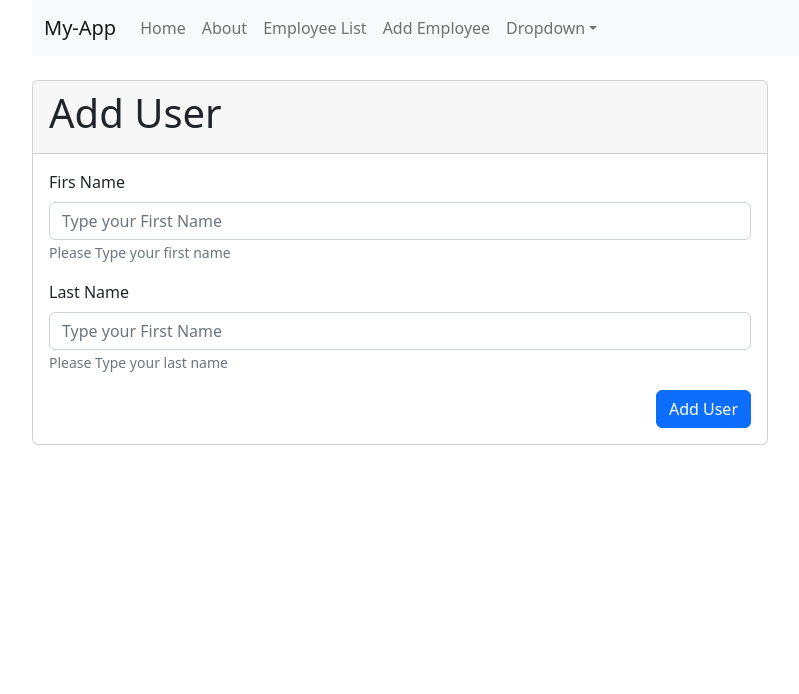
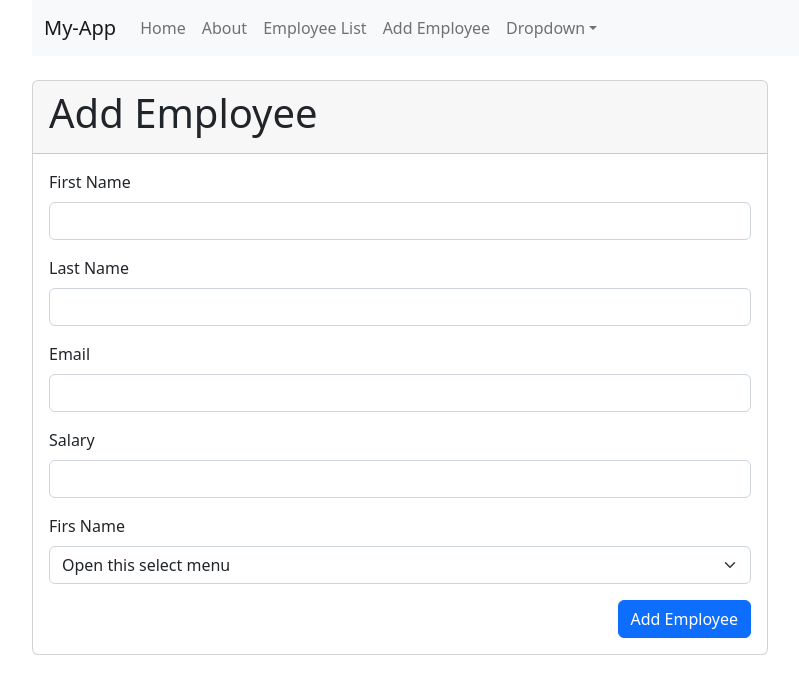
Before and after one commit to fatihdlm/hr-frontend, a React (Create React App) app: page /addEmployee in a window 1280 px wide. Shown: the top 694 px of the page, without its empty margins (50-849 px from the left). Built offline with nearby package versions, Linux system fonts and the light colour scheme.

Commit message:
Add Employee Form Created

```diff
--- a/src/components/api/restApi.js
+++ b/src/components/api/restApi.js
@@ -1,6 +1,7 @@
 import axios from 'axios';
 
 const EMPLOYEE_API_REST_URL = "/employees";
+const EMPLOYEE_ADD_API_REST_URL = "/addEmployee";
 
 
 
@@ -10,6 +11,6 @@ export const getEmployes = () => {
 
 
 //for posting
-//export const saveEmployee = (body) => {
-//    return axios.pots(BOOK_API_REST_URL,body);
-//};
+export const saveEmployee = (body) => {
+   return axios.pots(EMPLOYEE_ADD_API_REST_URL,body);
+};
--- a/src/components/employee/AddEmployee.js
+++ b/src/components/employee/AddEmployee.js
@@ -1,4 +1,4 @@
-import React, { useEffect, useState} from 'react'
+import React, { useEffect, useState } from 'react'
 import Navigation from '../navigation/Navigation'
 import Container from 'react-bootstrap/Container';
 import Row from 'react-bootstrap/Row';
@@ -6,68 +6,23 @@ import Col from 'react-bootstrap/Col';
 import Form from 'react-bootstrap/Form'
 import Button from 'react-bootstrap/Button';
 import Card from 'react-bootstrap/Card';
+import { saveEmployee } from '../api/restApi';
 
 const AddEmployee = () => {
 
-    const [firstName,setFirstName]=useState("");
-    const [lastName,setLastName]=useState("");
+    const [employee, setEployee] = useState("");
 
 
-
-    function handleSubmit(e){
+    function handleSubmit(e) {
 
         e.preventDefault();
-        fetch('http://localhost:8080/users',
-        { method: "POST",
-          headers:{
-           "Content-Type":"application/json"
-          },
-          body: JSON.stringify({
-           firstName:firstName,
-           lastName:lastName
-          }),
+        saveEmployee(employee)
+            .then((res) => {
+                res.json();
+                alert("User Added successfully");
             })
-        .then((res)=>{
-            res.json();
-           // setFirstName("");
-           // setLastName("");
-            alert("User Added successfully");
-            const timeout = setTimeout(() => {
-                // 👇️ redirects to an external URL
-                window.location.replace('/users');
-              }, 3);
+            .catch((err) => console.log(err))
 
-              //return () => clearTimeout(timeout);
-        })
-        .catch((err)=>console.log(err))
-
-    }
-
-    function save(e) {
-        console.log(e);
-        alert(e+"\n"+firstName+"\n "+lastName)
-        // Prevent the browser from reloading the page
-        e.preventDefault();
-        // Read the form data
-        const form = e.target;
-        const formData = new FormData(form);
-        console.log(form.method);
-        // You can pass formData as a fetch body directly:
-        fetch('http://localhost:8080/users', { method: form.method, body: formData, dataType:'json' });
-        // You can generate a URL out of it, as the browser does by default:
-        console.log(new URLSearchParams(formData).toString());
-        // You can work with it as a plain object.
-        const formJson = Object.fromEntries(formData.entries());
-        console.log(formJson); // (!) This doesn't include multiple select values
-        // Or you can get an array of name-value pairs.
-        console.log([...formData.entries()]);
-      }
-
-      function keyHandler(event){
-        alert(typeof event.target.value+" "+event.target.value)
-        if(typeof event.target.value===Number){
-            alert("this is a number")
-        }
     }
 
 
@@ -77,48 +32,61 @@ const AddEmployee = () => {
         <Container>
 
             <Navigation />
-          <br/>
+            <br />
             <Row>
                 <Col xs={12} md={8}>
                     <Card>
-                    <Card.Header><h1>Add User</h1></Card.Header>
+                        <Card.Header><h1>Add Employee</h1></Card.Header>
                         <Card.Body>
                             <Form method='POST' onSubmit={handleSubmit}>
                                 <Form.Group className="mb-3" controlId="formBasicFirstName">
-                            <Form.Label>Firs Name</Form.Label>
+                                    <Form.Label>First Name</Form.Label>
                                     <Form.Control
-                            type="number"
-                            placeholder="Type your First Name"
+                                        type="input"
                                         name='firstName'
-                            value={firstName}
-                            onKeyDown={(event)=>keyHandler(event)}
-                            onKeyUp={(event)=>keyHandler(event)}
-                            onKeyRelease={(event)=>keyHandler(event)}
-                            onChange={(event)=>{
-                                setFirstName(event.target.value)
-                            }}
+                                        value={employee.firstName}
                                     />
-                            <Form.Text className="text-muted">
-                                Please Type your first name
-                            </Form.Text>
                                 </Form.Group>
                                 <Form.Group className="mb-3" controlId="formBasicLastName">
                                     <Form.Label>Last Name</Form.Label>
                                     <Form.Control
                                         type="input"
-                            placeholder="Type your First Name"
                                         name='lastName'
-                            value={lastName}
-                            onChange={(event)=>{
-                                setLastName(event.target.value)
-                            }}
+                                        value={employee.lastName}
                                     />
-                            <Form.Text className="text-muted">
-                                Please Type your last name
-                            </Form.Text>
+                                </Form.Group>
+
+                                <Form.Group className="mb-3" controlId="formBasicFirstName">
+                                    <Form.Label>Email</Form.Label>
+                                    <Form.Control
+                                        type="email"
+                                        name='firstName'
+                                        value={employee.firstName}
+                                    />
+                                </Form.Group>
+
+
+                                <Form.Group className="mb-3" controlId="formBasicFirstName">
+                                    <Form.Label>Salary</Form.Label>
+                                    <Form.Control
+                                        type="number"
+                                        name='firstName'
+                                        value={employee.firstName}
+                                    />
+                                </Form.Group>
+
+                                <Form.Group className="mb-3" controlId="formBasicFirstName">
+                                    <Form.Label>Firs Name</Form.Label>
+                                    <Form.Select aria-label="Default select example">
+                                        <option>Open this select menu</option>
+                                        <option value="1">One</option>
+                                        <option value="2">Two</option>
+                                        <option value="3">Three</option>
+                                    </Form.Select>
+
                                 </Form.Group>
                                 <Button variant="primary" type="submit" className='float-end'>
-                            Add User
+                                    Add Employee
                                 </Button>
                             </Form>
                         </Card.Body>
--- a/src/components/pages/About.js
+++ b/src/components/pages/About.js
@@ -1,34 +1,17 @@
 import React from 'react'
 import Navigation from '../navigation/Navigation'
-import Table from 'react-bootstrap/esm/Table'
-import Row from 'react-bootstrap/esm/Row'
-import Col from 'react-bootstrap/esm/Col'
+import UnderConstruction from '../underConstruction/UnderConstruction'
 import Container from 'react-bootstrap/esm/Container'
 
 const About = () => {
-  return (
+    return (
+        <Container>
+            <Navigation />
+            <h2>About Page</h2>
+            <UnderConstruction />
+        </Container>
 
-    <Container>
-
-    <Navigation />
-    <h1>About</h1>
-    <Row>
-        <Col xs={12} md={8}>
-            <Table striped bordered hover>
-                <thead>
-                    <tr>
-                        <th>First Name</th>
-                    </tr>
-                </thead>
-                <tbody>
-                   <tr><td>test</td></tr>
-                </tbody>
-            </Table>
-        </Col>
-    </Row>
-</Container>
-
-  )
+    )
 }
 
 export default About
--- a/src/components/pages/Home.js
+++ b/src/components/pages/Home.js
@@ -1,17 +1,15 @@
 import React from 'react'
 import Navigation from '../navigation/Navigation'
-import Table from 'react-bootstrap/esm/Table'
-import Row from 'react-bootstrap/esm/Row'
-import Col from 'react-bootstrap/esm/Col'
 import Container from 'react-bootstrap/esm/Container'
+import UnderConstruction from '../underConstruction/UnderConstruction'
 const Home = () => {
     return (
 
         <Container>
 
             <Navigation />
-            <h1>Home</h1>
-            <div>This Web this page is under construction </div>
+            <h2>Home Page</h2>
+            <UnderConstruction />
         </Container>
 
 
--- /dev/null
+++ b/src/components/underConstruction/UnderConstruction.js
@@ -0,0 +1,11 @@
+import React from 'react'
+
+const UnderConstruction = () => {
+    return (
+
+        <div>This Web this page is under construction </div>
+
+    )
+}
+
+export default UnderConstruction
```
Lines whose indentation alone changed are shown as unchanged.
